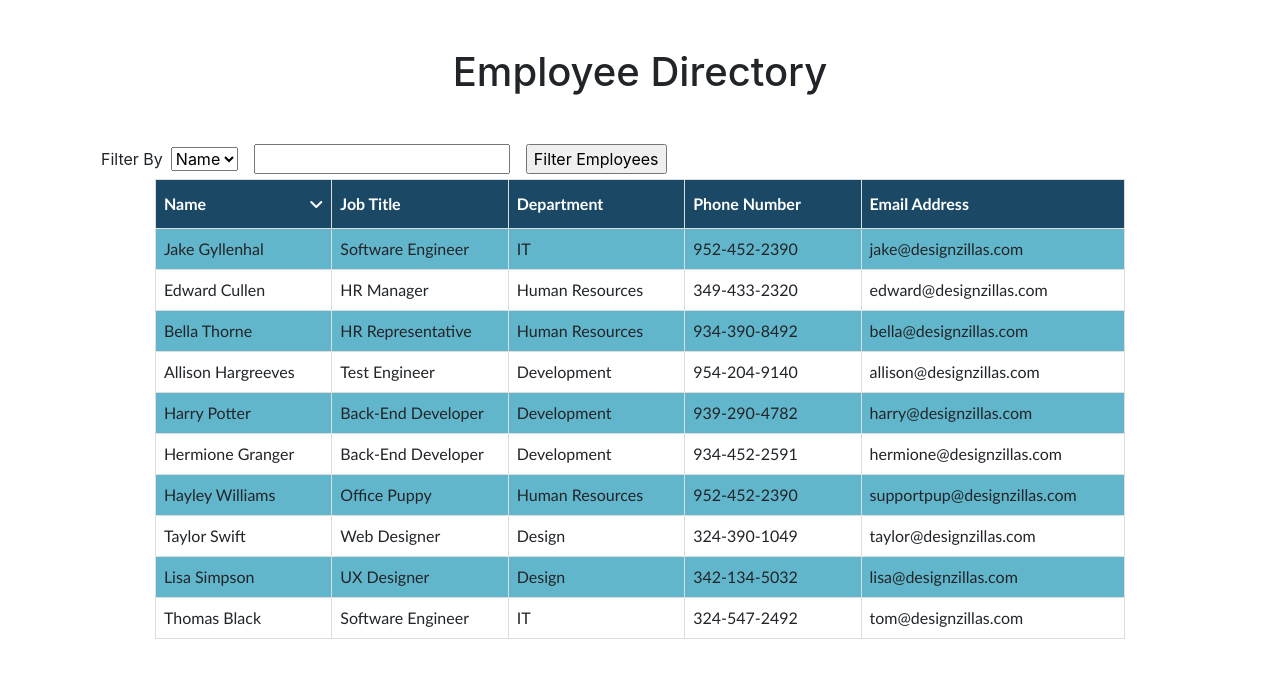
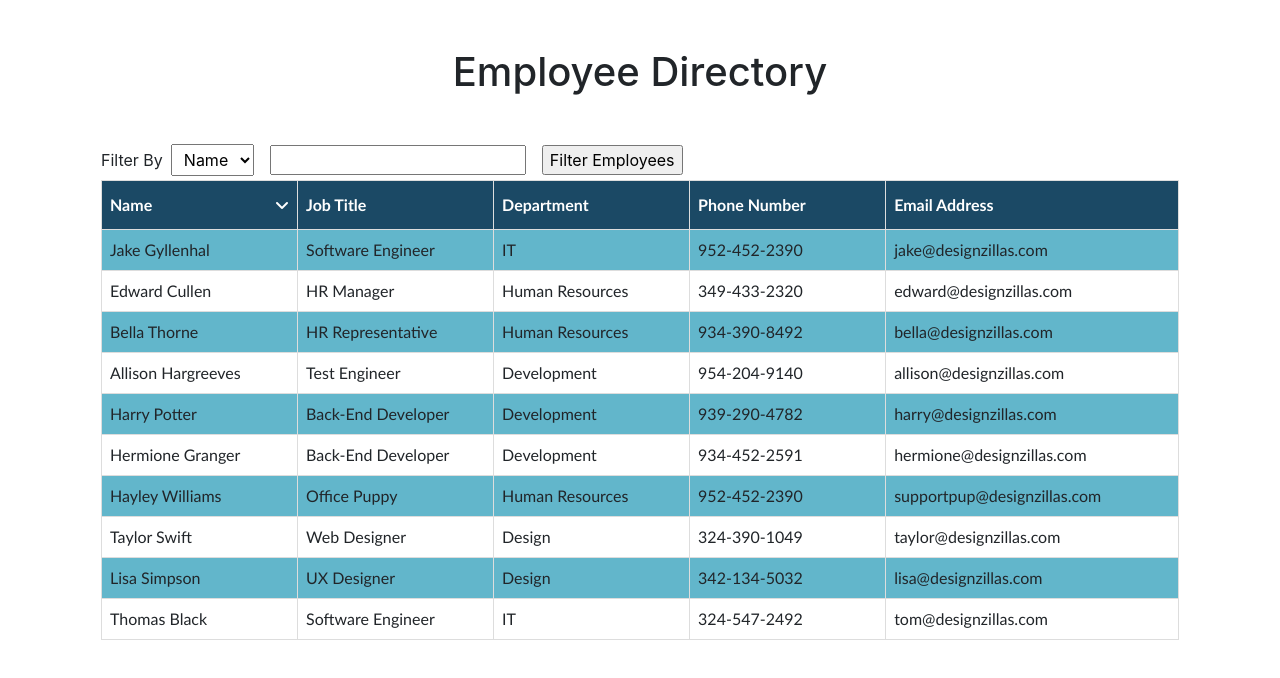
Before and after one commit to AbbyNeko/Employee-Directory, a React (Create React App) app in the folder employee-directory/: page / in a window 1280 px wide. Shown: the top 678 px of the page. Built offline with nearby package versions, Linux system fonts and the light colour scheme.

Commit message:
added css changes

```diff
--- a/employee-directory/src/App.css
+++ b/employee-directory/src/App.css
@@ -9,6 +9,12 @@
 
 form {
   margin:1em;
+}
+
+select {
+  padding:4px;
+  padding-left:8px;
+  padding-right:8px;
 }
 
 input, select {
@@ -40,7 +46,6 @@ table {
   font-family: "Trebuchet MS", Arial, Helvetica, sans-serif;
   border-collapse: collapse;
   width: 100%;
-  width:90%;
 }
 
  td,  th {
```
